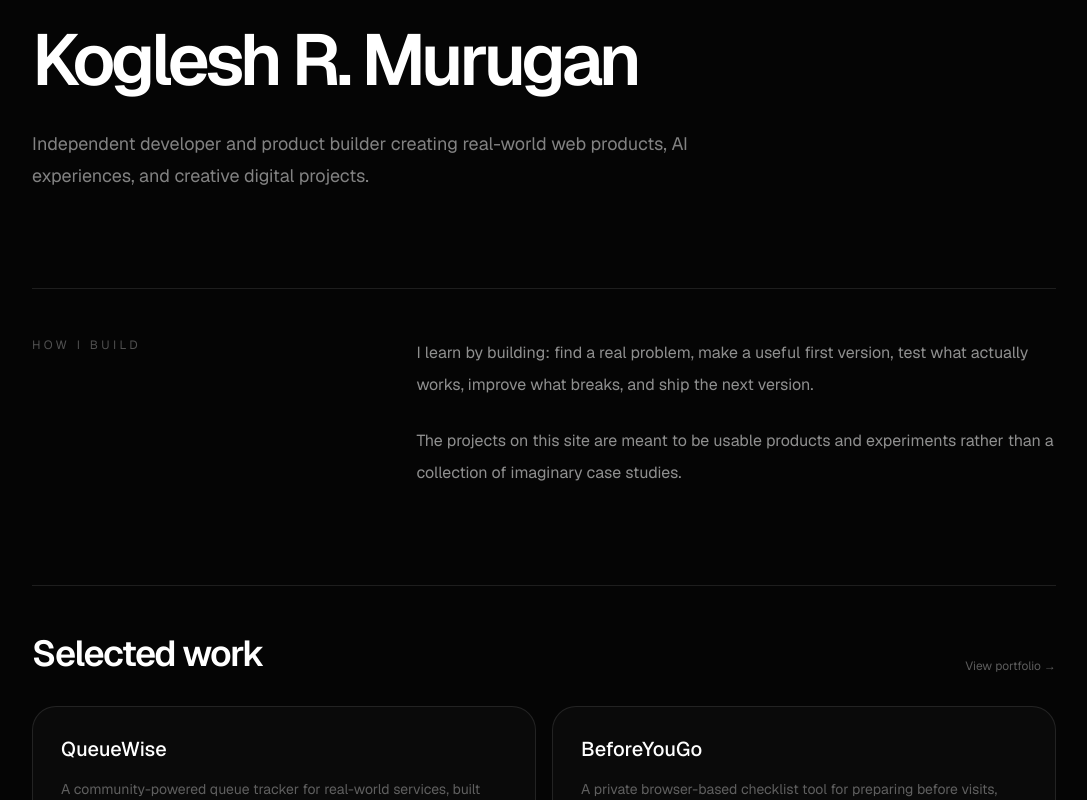
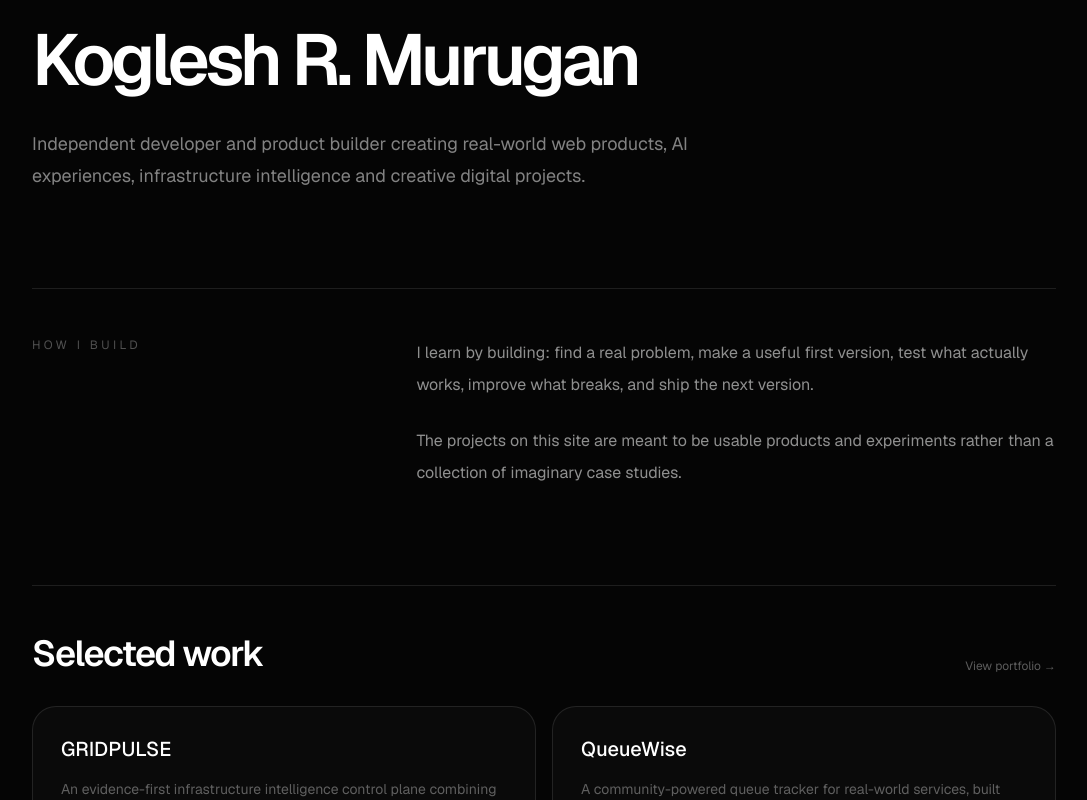
Before and after one commit to kogleshofficial-hub/koglesh-portfolio, a Next.js app: page /about in a window 1280 px wide. Shown: the part 200-1000 px from the top of the page, without its empty margins (96-1183 px from the left). Built offline with nearby package versions, Linux system fonts and the light colour scheme.

Commit message:
fix(portfolio): use Next Link for internal navigation and feature GRIDPULSE on about page

```diff
--- a/app/about/page.tsx
+++ b/app/about/page.tsx
@@ -1,4 +1,5 @@
 import type { Metadata } from "next";
+import Link from "next/link";
 
 const siteUrl = "https://koglesh-portfolio.vercel.app";
 
@@ -9,6 +10,7 @@ export const metadata: Metadata = {
 };
 
 const projects = [
+  { name: "GRIDPULSE", description: "An evidence-first infrastructure intelligence control plane combining telemetry validation with Azure Machine Learning and Microsoft Foundry.", url: "https://gridpulse-three.vercel.app/" },
   { name: "QueueWise", description: "A community-powered queue tracker for real-world services, built around fresh reports and transparent estimates.", url: "https://queuewise-app.vercel.app/" },
   { name: "BeforeYouGo", description: "A private browser-based checklist tool for preparing before visits, travel and important tasks.", url: "https://beforeyougo-gray.vercel.app/" },
   { name: "FoodLoop", description: "A food-rescue platform connecting surplus food with people who can use it.", url: "https://food-loop-app.vercel.app/" },
@@ -21,19 +23,19 @@ const personJsonLd = {
   "@context": "https://schema.org", "@type": "Person", "@id": `${siteUrl}/about#person`, name: "Koglesh R. Murugan", url: `${siteUrl}/about`, jobTitle: "Independent Developer & Builder",
   description: "Independent developer and product builder creating web products, AI experiences and creative digital projects.",
   sameAs: ["https://github.com/kogleshofficial-hub", "https://www.linkedin.com/in/koglesh-r-murugan-020450430/", "https://www.youtube.com/@ItsAero_Official"],
-  knowsAbout: ["Web development", "Artificial intelligence", "Software development", "Product design", "User interface design", "Content creation"], mainEntityOfPage: `${siteUrl}/about`,
+  knowsAbout: ["Web development", "Artificial intelligence", "Software development", "Product design", "User interface design", "Content creation", "Infrastructure intelligence"], mainEntityOfPage: `${siteUrl}/about`,
 };
 
 export default function AboutPage() {
   return (
     <main className="min-h-screen bg-[#050505] px-6 py-16 text-white sm:px-10 lg:px-20">
       <div className="mx-auto max-w-5xl">
-        <a href="/" className="text-xs uppercase tracking-[0.24em] text-white/35 hover:text-white/70">← Back to portfolio</a>
-        <header className="mt-24 max-w-4xl"><p className="text-xs uppercase tracking-[0.3em] text-white/30">About</p><h1 className="mt-6 text-5xl font-semibold tracking-[-0.06em] sm:text-7xl">Koglesh R. Murugan</h1><p className="mt-8 max-w-2xl text-lg leading-8 text-white/50">Independent developer and product builder creating real-world web products, AI experiences, and creative digital projects.</p></header>
+        <Link href="/" className="text-xs uppercase tracking-[0.24em] text-white/35 hover:text-white/70">← Back to portfolio</Link>
+        <header className="mt-24 max-w-4xl"><p className="text-xs uppercase tracking-[0.3em] text-white/30">About</p><h1 className="mt-6 text-5xl font-semibold tracking-[-0.06em] sm:text-7xl">Koglesh R. Murugan</h1><p className="mt-8 max-w-2xl text-lg leading-8 text-white/50">Independent developer and product builder creating real-world web products, AI experiences, infrastructure intelligence and creative digital projects.</p></header>
 
         <section className="mt-24 grid gap-10 border-t border-white/10 pt-12 md:grid-cols-[.7fr_1.3fr]"><h2 className="text-xs uppercase tracking-[0.28em] text-white/30">How I build</h2><div className="space-y-6 text-white/55 leading-8"><p>I learn by building: find a real problem, make a useful first version, test what actually works, improve what breaks, and ship the next version.</p><p>The projects on this site are meant to be usable products and experiments rather than a collection of imaginary case studies.</p></div></section>
 
-        <section className="mt-24 border-t border-white/10 pt-12"><div className="flex items-end justify-between gap-6"><h2 className="text-3xl font-semibold tracking-[-0.04em] sm:text-4xl">Selected work</h2><a href="/" className="text-xs text-white/35 hover:text-white">View portfolio →</a></div><div className="mt-8 grid gap-4 sm:grid-cols-2">{projects.map((project) => <a key={project.name} href={project.url} target="_blank" rel="noopener noreferrer" className="rounded-3xl border border-white/10 bg-white/[0.025] p-7 transition hover:-translate-y-1 hover:border-white/20"><p className="text-xl font-medium">{project.name}</p><p className="mt-3 text-sm leading-7 text-white/35">{project.description}</p><span className="mt-6 inline-block text-xs text-white/40">Open project ↗</span></a>)}</div></section>
+        <section className="mt-24 border-t border-white/10 pt-12"><div className="flex items-end justify-between gap-6"><h2 className="text-3xl font-semibold tracking-[-0.04em] sm:text-4xl">Selected work</h2><Link href="/" className="text-xs text-white/35 hover:text-white">View portfolio →</Link></div><div className="mt-8 grid gap-4 sm:grid-cols-2">{projects.map((project) => <a key={project.name} href={project.url} target="_blank" rel="noopener noreferrer" className="rounded-3xl border border-white/10 bg-white/[0.025] p-7 transition hover:-translate-y-1 hover:border-white/20"><p className="text-xl font-medium">{project.name}</p><p className="mt-3 text-sm leading-7 text-white/35">{project.description}</p><span className="mt-6 inline-block text-xs text-white/40">Open project ↗</span></a>)}</div></section>
 
         <section className="mt-24 border-t border-white/10 pt-12"><h2 className="text-xs uppercase tracking-[0.28em] text-white/30">Public work</h2><div className="mt-7 flex flex-wrap gap-3"><a href="https://github.com/kogleshofficial-hub" target="_blank" rel="noopener noreferrer" className="rounded-full border border-white/10 px-5 py-3 text-sm text-white/55 hover:border-white/25 hover:text-white">GitHub ↗</a><a href="https://www.linkedin.com/in/koglesh-r-murugan-020450430/" target="_blank" rel="noopener noreferrer" className="rounded-full border border-white/10 px-5 py-3 text-sm text-white/55 hover:border-white/25 hover:text-white">LinkedIn ↗</a><a href="https://www.youtube.com/@ItsAero_Official" target="_blank" rel="noopener noreferrer" className="rounded-full border border-white/10 px-5 py-3 text-sm text-white/55 hover:border-white/25 hover:text-white">AERO on YouTube ↗</a></div></section>
 
```
